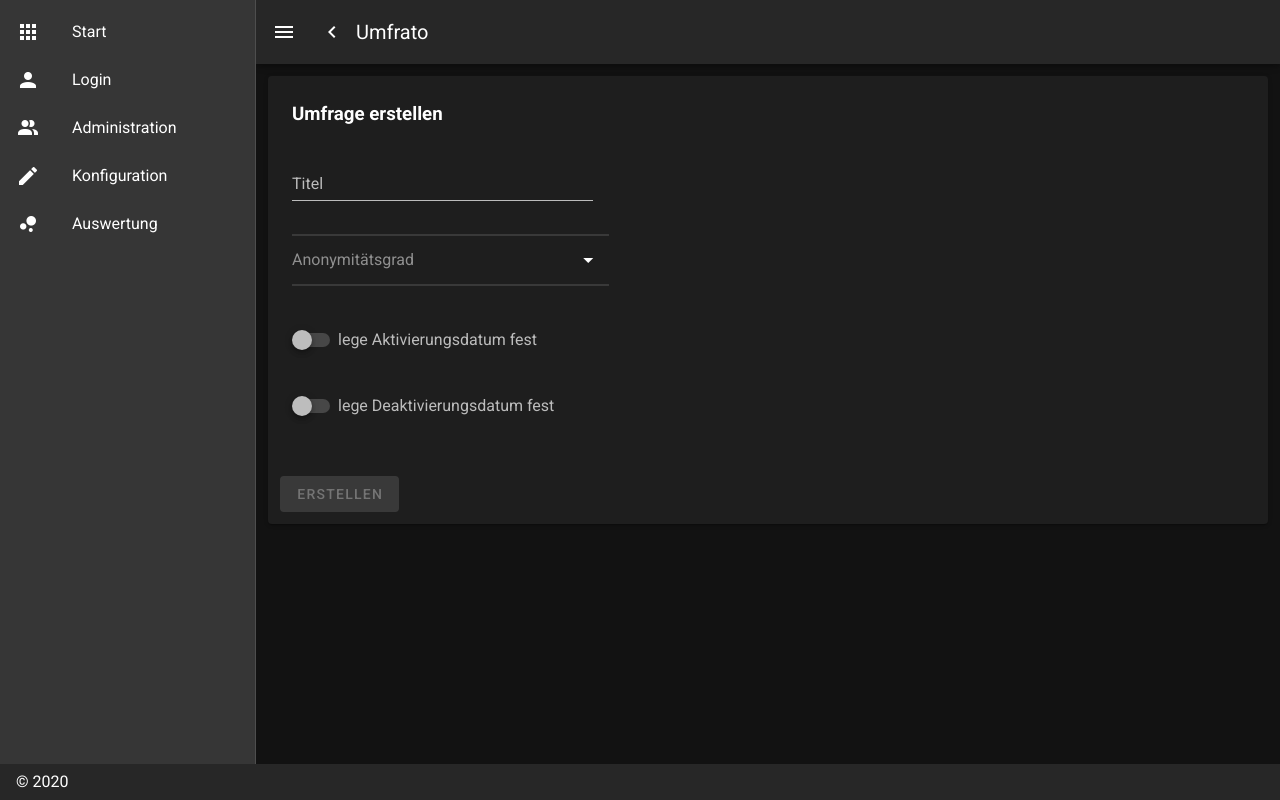
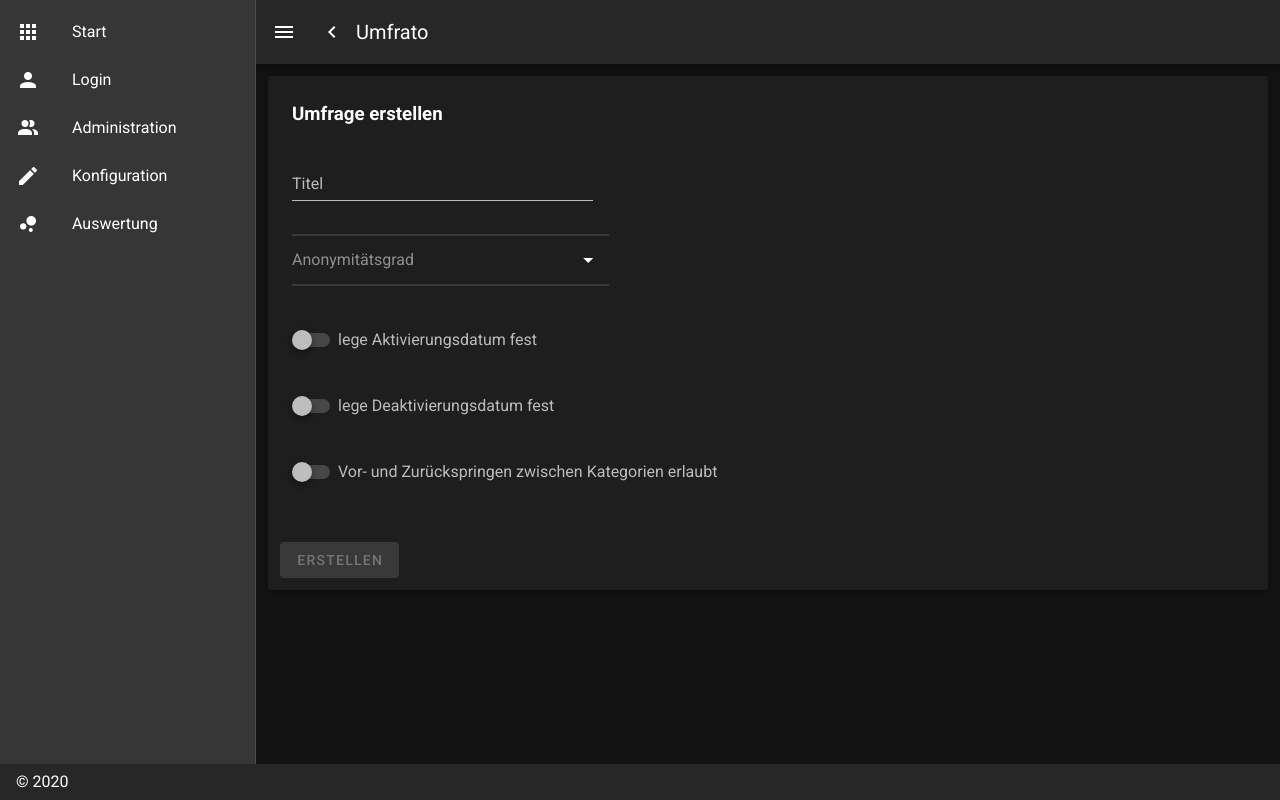
Before and after one commit to MYahiatene/PollApp, a Nuxt app: page /QuestionCreation in a window 1280 px wide. Built offline with nearby package versions, Linux system fonts and the light colour scheme.

Commit message:
includes the flag in the configuration and the buttons at the participant page to change sides, refs #14302 @0.5h

```diff
--- a/src/main/vue/pages/Participant.vue
+++ b/src/main/vue/pages/Participant.vue
@@ -17,6 +17,12 @@
                             </div>
                         </v-card>
                     </v-list>
+                </v-col>
+            </v-row>
+            <v-row>
+                <v-col cols="8">
+                    <v-btn class="ma-4">Vorherige Seite</v-btn>
+                    <v-btn class="ma-4">Nächste Seite</v-btn>
                 </v-col>
             </v-row>
         </v-content>
--- a/src/main/vue/pages/QuestionCreation.vue
+++ b/src/main/vue/pages/QuestionCreation.vue
@@ -47,6 +47,13 @@
                             <date-time-picker />
                         </v-col>
                     </v-row>
+
+                    <v-row no-gutters>
+                        <v-switch
+                            v-model="switch3"
+                            label="Vor- und Zurückspringen zwischen Kategorien erlaubt"
+                        ></v-switch>
+                    </v-row>
                 </v-container>
 
                 <br />
@@ -68,6 +75,8 @@ export default {
         return {
             switch1: false,
             switch2: false,
+            // flag to set the attribute of changing the sites as a participant
+            switch3: false,
             valid: false,
             title: '',
             anonymityTypes: ['Anonym', 'Teilanonym', 'Nicht anonym'],
```
